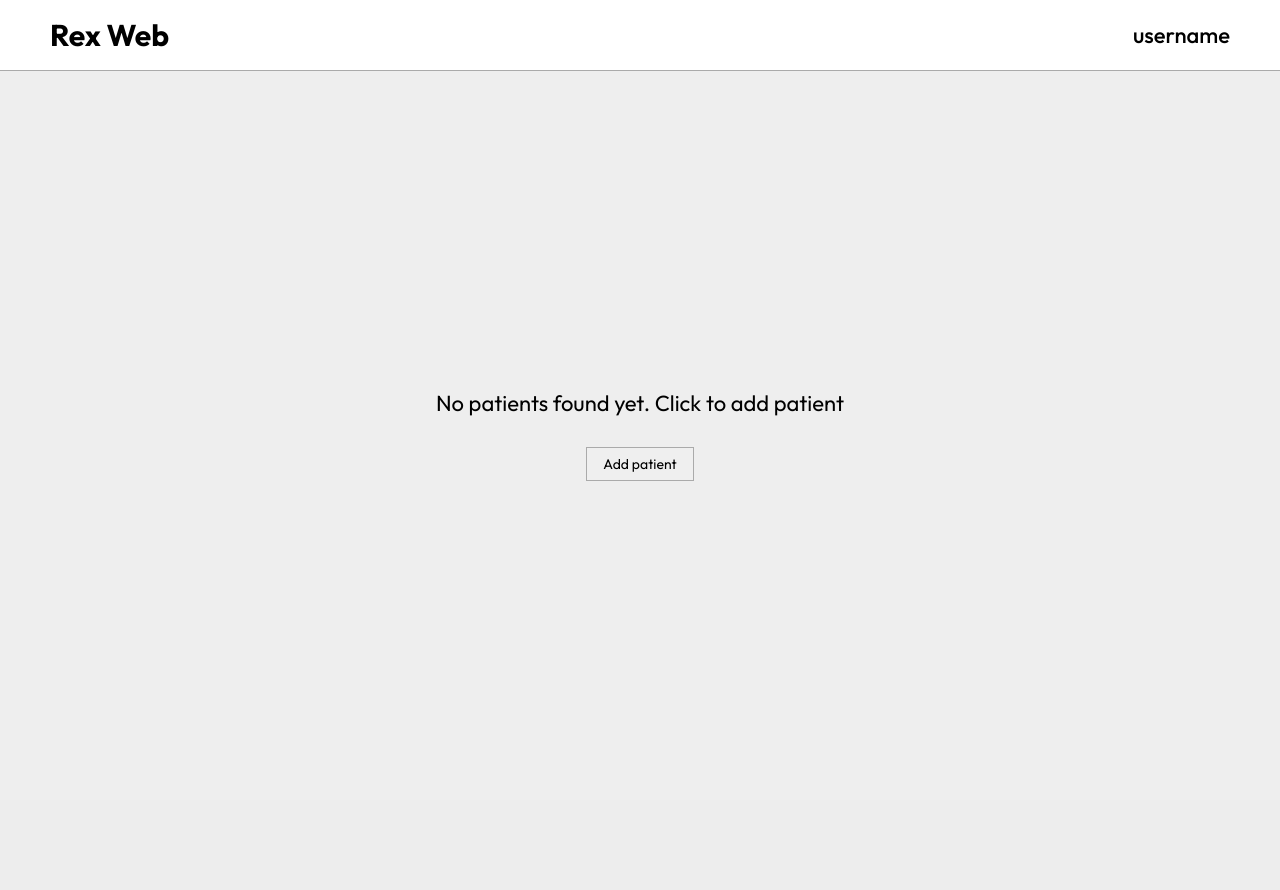
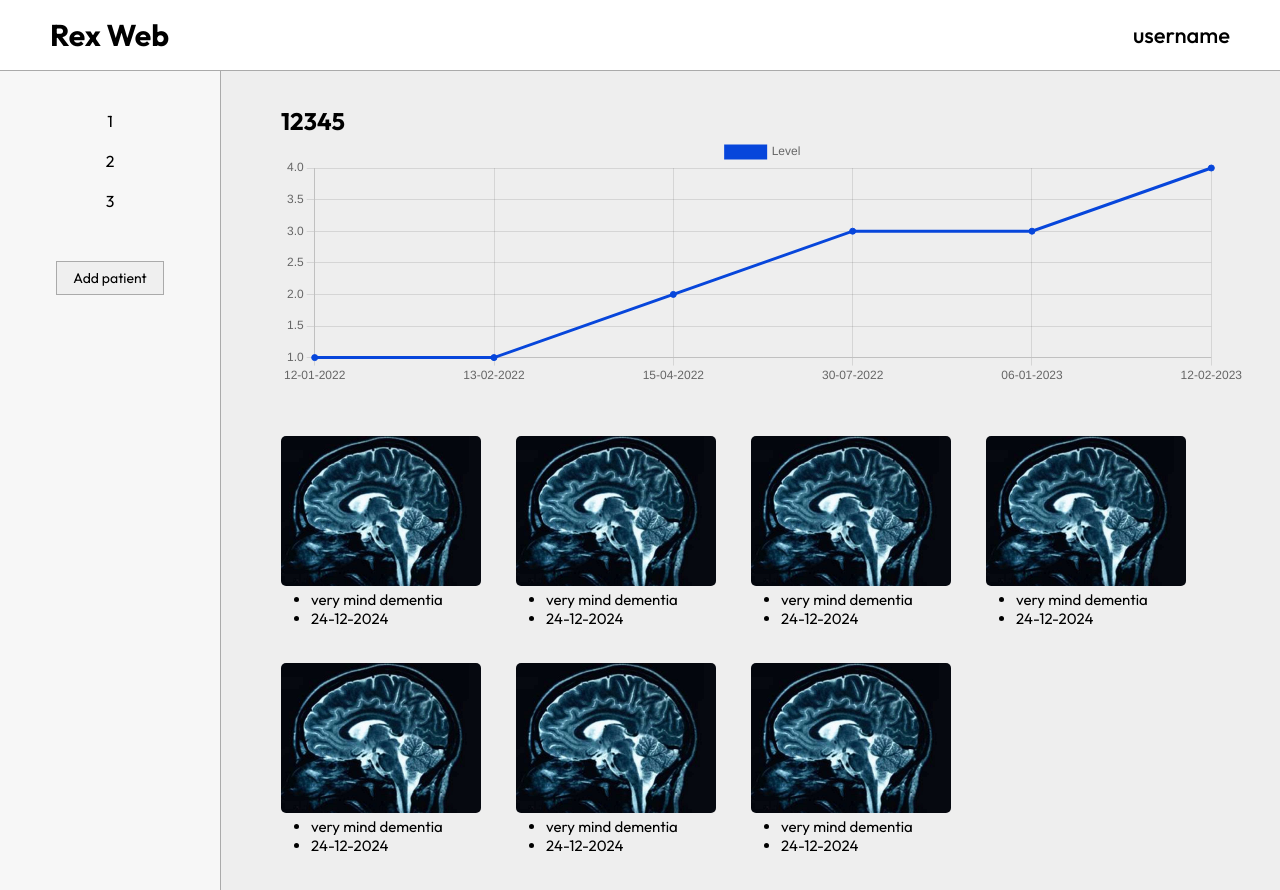
Before and after one commit to Aslam-Naseer/pillpal_UI, a Flask app: page / in a window 1280 px wide. Before the commit the page ends 481 px from the top, so only its background shows below. Run offline with Flask 3, Linux system fonts and the light colour scheme; parts of the project's set-up code (start-up, migrations or seed data) failed here and were passed over.

Commit message:
Add graph

```diff
--- a/app.py
+++ b/app.py
@@ -24,13 +24,24 @@ def index():
     # response_bucket = supabase.table('buckets').select('*').execute()
     # response_medicine = supabase.table('medicines').select('*').execute()
 
-    patients_list = []
+    patients_list = [1,2,3]
     images_list = ["a",12,2,3,4,4,4]
+
+    labels = [
+        '12-01-2022',
+        '13-02-2022',
+        '15-04-2022',
+        '30-07-2022',
+        '06-01-2023',
+        '12-02-2023',
+    ]
+
+    data = [1,1,2,3,3,4]
 
     # print("Response", response_bucket.data)
     # print("Response M", response_medicine.data)
     # return render_template('index.html', data_bucket=response_bucket.data, data_medicine=response_medicine.data)
-    return render_template('index.html', patients=patients_list, images = images_list)
+    return render_template('index.html', patients=patients_list, images = images_list, data=data, labels=labels)
 
 if __name__ == '__main__':
     app.run(debug=True)
--- a/static/css/base.css
+++ b/static/css/base.css
@@ -35,3 +35,7 @@ body {
   font-size: 22px;
   font-weight: 500;
 }
+
+#myChart {
+  height: 250px;
+}
--- a/templates/index.html
+++ b/templates/index.html
@@ -1,6 +1,47 @@
 {% extends "base.html" %} {% block content %} {% if patients|length > 0 %}
 <div class="main">
-  <!-- <br>
+  <div class="pat-list">
+    <div>
+      {% for pat in patients %}
+      <button class="patient_tile">{{pat}}</button>
+      {% endfor %}
+    </div>
+    <button class="add-patient">Add patient</button>
+  </div>
+  <div class="img-list">
+    <h2>12345</h2>
+    <div class="canvas-div">
+      <canvas id="myChart"></canvas>
+    </div>
+    <div class="img-grid">
+      {% for img in images %}
+      <div>
+        <img
+          class="scan-img"
+          src="../static/images/brain-scan.jpg"
+          alt="scan"
+        />
+        <ul class="img-details">
+          <li>very mind dementia</li>
+          <li>24-12-2024</li>
+        </ul>
+      </div>
+      {% endfor %}
+    </div>
+  </div>
+</div>
+
+{% else %}
+
+<div>
+  <div class="empty-main">
+    <div>No patients found yet. Click to add patient</div>
+    <button class="add-patient">Add patient</button>
+  </div>
+</div>
+
+{% endif %} {% endblock %}
+<!-- <br>
   <h1>Data from Supabase</h1>
   <br>
     <ul>
@@ -20,40 +61,3 @@
         <br><br>
         {% endfor %}
     </ul> -->
-  <div class="pat-list">
-    <div>
-      {% for pat in patients %}
-      <button class="patient_tile">{{pat}}</button>
-      {% endfor %}
-    </div>
-    <button class="add-patient">Add patient</button>
-  </div>
-  <div class="img-list">
-    <h2>Patient name</h2>
-    <div class="img-grid">
-      {% for img in images %}
-      <div>
-        <img
-          class="scan-img"
-          src="../static/images/brain-scan.jpg"
-          alt="scan"
-        />
-        <ul class="img-details">
-          <li>very mind dementia</li>
-          <li>24-12-2024</li>
-        </ul>
-      </div>
-      {% endfor %}
-    </div>
-  </div>
-</div>
-{% else %}
-
-<div>
-  <div class="empty-main">
-    <div>No patients found yet. Click to add patient</div>
-    <button class="add-patient">Add patient</button>
-  </div>
-</div>
-
-{% endif %} {% endblock %}
```
Also changed, not shown: templates/base.html (+22 -27 lines).
